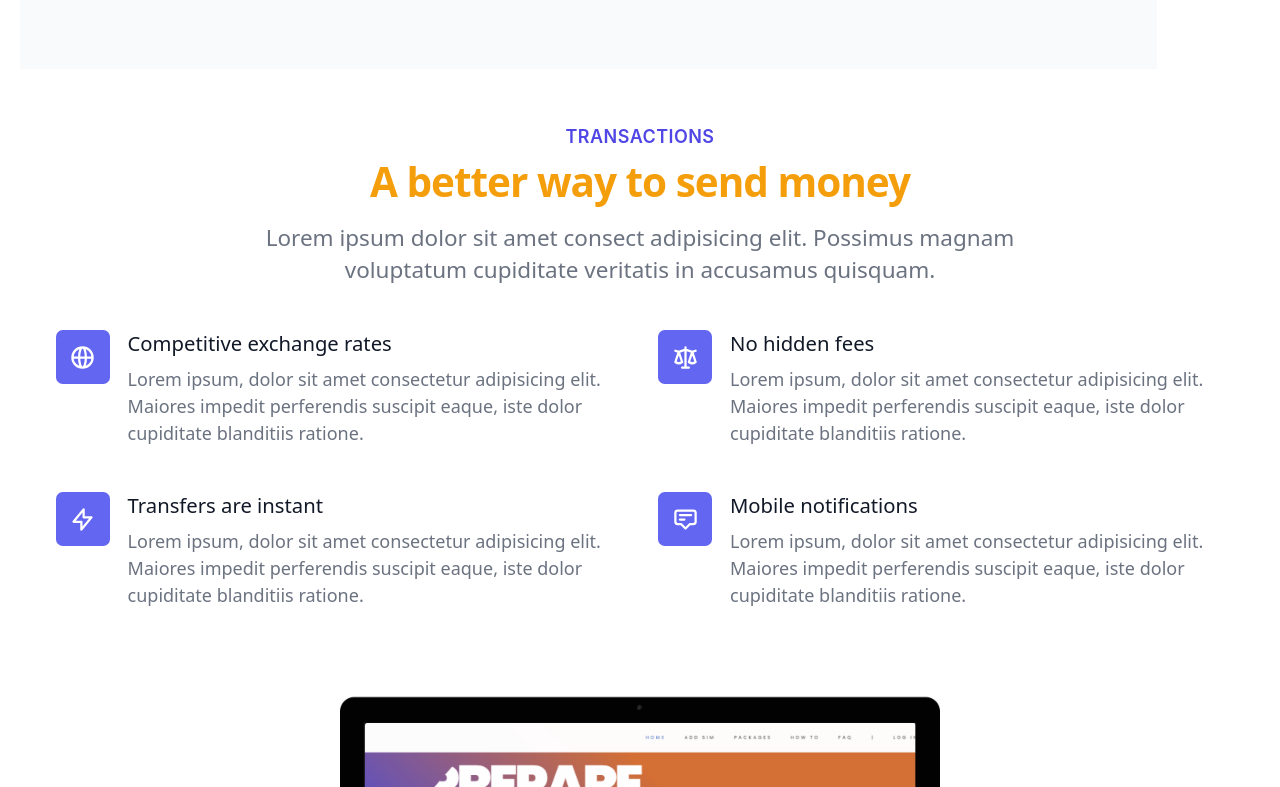
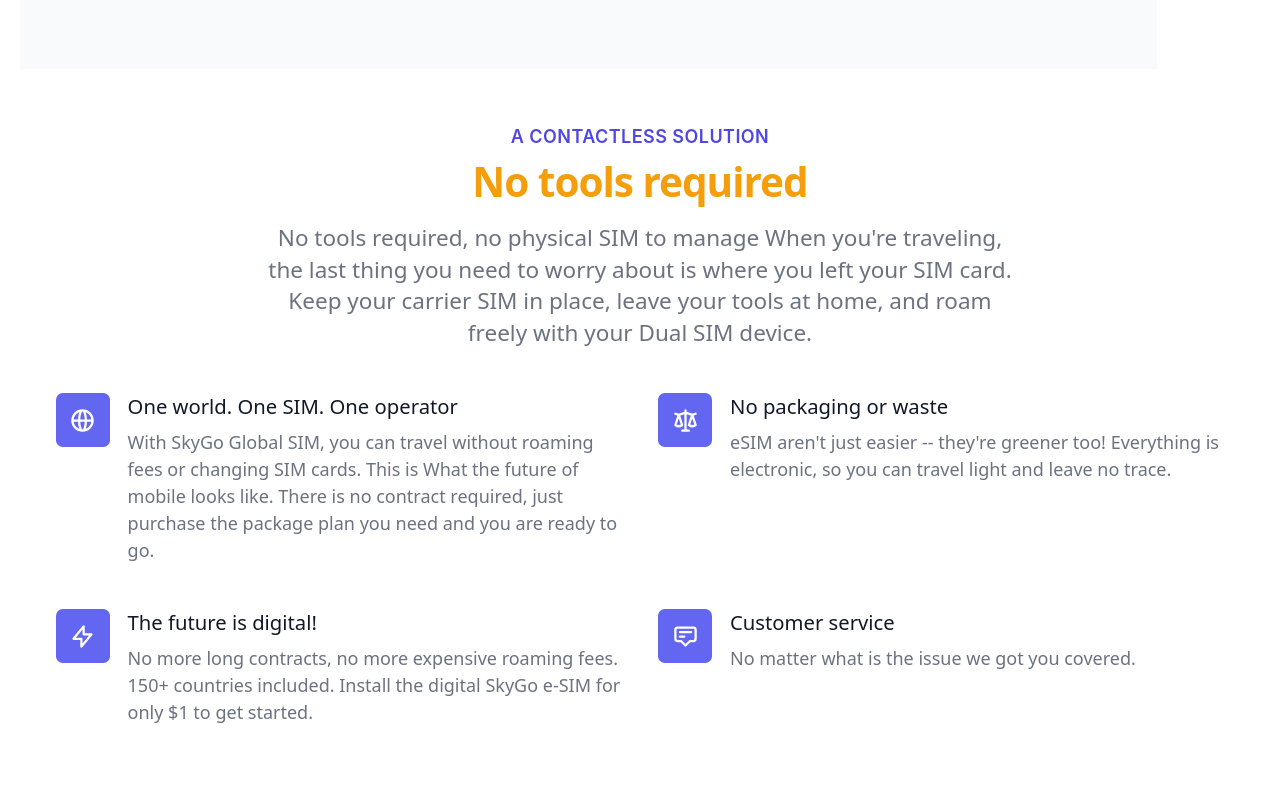
Before and after one commit to omonmunduz/skygoSIM-landingPage, a Gatsby site: page / in a window 1280 px wide. Shown: the part 1433-2220 px from the top of the page. Built offline with nearby package versions, Linux system fonts and the light colour scheme; Gatsby itself is replaced by a stand-in of ours.

Commit message:
content added

```diff
--- a/src/components/compare.js
+++ b/src/components/compare.js
@@ -99,7 +99,7 @@ const Compare = () => {
               </td>
             </tr>
             <tr>
-              <td>CONNECT UP TO 10 DEVICES</td>
+              <td>INSTANT CONNECTION</td>
               <td>
                 <StaticImage
                   src="../images/close.png"
--- a/src/components/features.js
+++ b/src/components/features.js
@@ -7,12 +7,13 @@ const Features = () => {
             <div className="py-12 bg-white">
         <div className="max-w-7xl mx-auto px-4 sm:px-6 lg:px-8">
           <div className="lg:text-center">
-            <h2 className="text-base text-indigo-600 font-semibold tracking-wide uppercase">Transactions</h2>
+            <h2 className="text-base text-indigo-600 font-semibold tracking-wide uppercase">A contactless solution</h2>
             <p className="mt-2 text-3xl leading-8 font-extrabold tracking-tight text-yellow-500 sm:text-4xl">
-              A better way to send money
+            No tools required
             </p>
             <p className="mt-4 max-w-2xl text-xl text-gray-500 lg:mx-auto">
-              Lorem ipsum dolor sit amet consect adipisicing elit. Possimus magnam voluptatum cupiditate veritatis in accusamus quisquam.
+            No tools required, no physical SIM to manage When you're traveling, the last thing you need to worry about is where you left your SIM card.
+Keep your carrier SIM in place, leave your tools at home, and roam freely with your Dual SIM device.
             </p>
           </div>
 
@@ -26,10 +27,10 @@ const Features = () => {
                       <path stroke-linecap="round" stroke-linejoin="round" stroke-width="2" d="M21 12a9 9 0 01-9 9m9-9a9 9 0 00-9-9m9 9H3m9 9a9 9 0 01-9-9m9 9c1.657 0 3-4.03 3-9s-1.343-9-3-9m0 18c-1.657 0-3-4.03-3-9s1.343-9 3-9m-9 9a9 9 0 019-9" />
                     </svg>
                   </div>
-                  <p className="ml-16 text-lg leading-6 font-medium text-gray-900">Competitive exchange rates</p>
+                  <p className="ml-16 text-lg leading-6 font-medium text-gray-900">One world. One SIM. One operator</p>
                 </dt>
                 <dd className="mt-2 ml-16 text-base text-gray-500">
-                  Lorem ipsum, dolor sit amet consectetur adipisicing elit. Maiores impedit perferendis suscipit eaque, iste dolor cupiditate blanditiis ratione.
+                With SkyGo Global SIM, you can travel without roaming fees or changing SIM cards. This is What the future of mobile looks like. There is no contract required, just purchase the package plan you need and you are ready to go.
                 </dd>
               </div>
 
@@ -41,10 +42,10 @@ const Features = () => {
                       <path stroke-linecap="round" stroke-linejoin="round" stroke-width="2" d="M3 6l3 1m0 0l-3 9a5.002 5.002 0 006.001 0M6 7l3 9M6 7l6-2m6 2l3-1m-3 1l-3 9a5.002 5.002 0 006.001 0M18 7l3 9m-3-9l-6-2m0-2v2m0 16V5m0 16H9m3 0h3" />
                     </svg>
                   </div>
-                  <p className="ml-16 text-lg leading-6 font-medium text-gray-900">No hidden fees</p>
+                  <p className="ml-16 text-lg leading-6 font-medium text-gray-900">No packaging or waste</p>
                 </dt>
                 <dd className="mt-2 ml-16 text-base text-gray-500">
-                  Lorem ipsum, dolor sit amet consectetur adipisicing elit. Maiores impedit perferendis suscipit eaque, iste dolor cupiditate blanditiis ratione.
+                eSIM aren't just easier -- they're greener too! Everything is electronic, so you can travel light and leave no trace.
                 </dd>
               </div>
 
@@ -56,10 +57,10 @@ const Features = () => {
                       <path stroke-linecap="round" stroke-linejoin="round" stroke-width="2" d="M13 10V3L4 14h7v7l9-11h-7z" />
                     </svg>
                   </div>
-                  <p className="ml-16 text-lg leading-6 font-medium text-gray-900">Transfers are instant</p>
+                  <p className="ml-16 text-lg leading-6 font-medium text-gray-900">The future is digital!</p>
                 </dt>
                 <dd className="mt-2 ml-16 text-base text-gray-500">
-                  Lorem ipsum, dolor sit amet consectetur adipisicing elit. Maiores impedit perferendis suscipit eaque, iste dolor cupiditate blanditiis ratione.
+                No more long contracts, no more expensive roaming fees. 150+ countries included. Install the digital SkyGo e-SIM for only $1 to get started.
                 </dd>
               </div>
 
@@ -71,10 +72,10 @@ const Features = () => {
                       <path stroke-linecap="round" stroke-linejoin="round" stroke-width="2" d="M7 8h10M7 12h4m1 8l-4-4H5a2 2 0 01-2-2V6a2 2 0 012-2h14a2 2 0 012 2v8a2 2 0 01-2 2h-3l-4 4z" />
                     </svg>
                   </div>
-                  <p className="ml-16 text-lg leading-6 font-medium text-gray-900">Mobile notifications</p>
+                  <p className="ml-16 text-lg leading-6 font-medium text-gray-900">Customer service</p>
                 </dt>
                 <dd className="mt-2 ml-16 text-base text-gray-500">
-                  Lorem ipsum, dolor sit amet consectetur adipisicing elit. Maiores impedit perferendis suscipit eaque, iste dolor cupiditate blanditiis ratione.
+                No matter what is the issue we got you covered.
                 </dd>
               </div>
             </dl>
```
